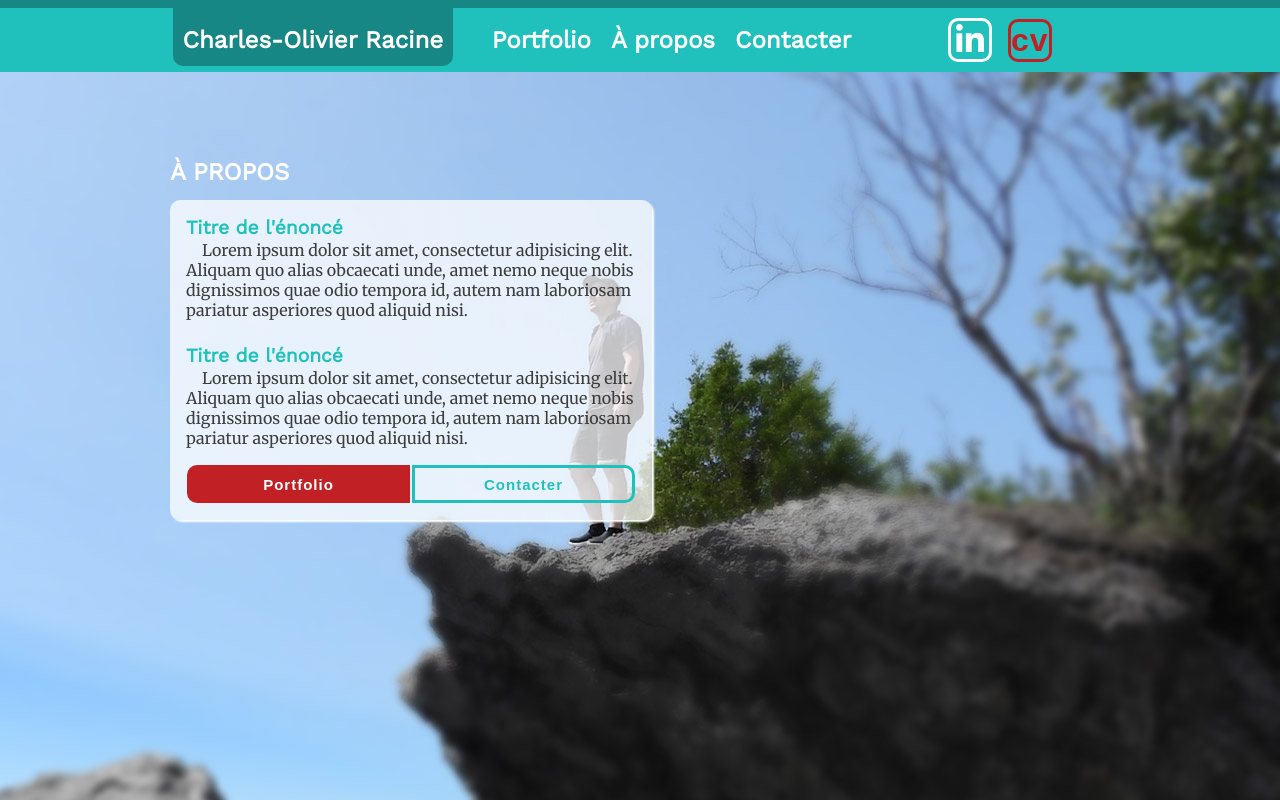
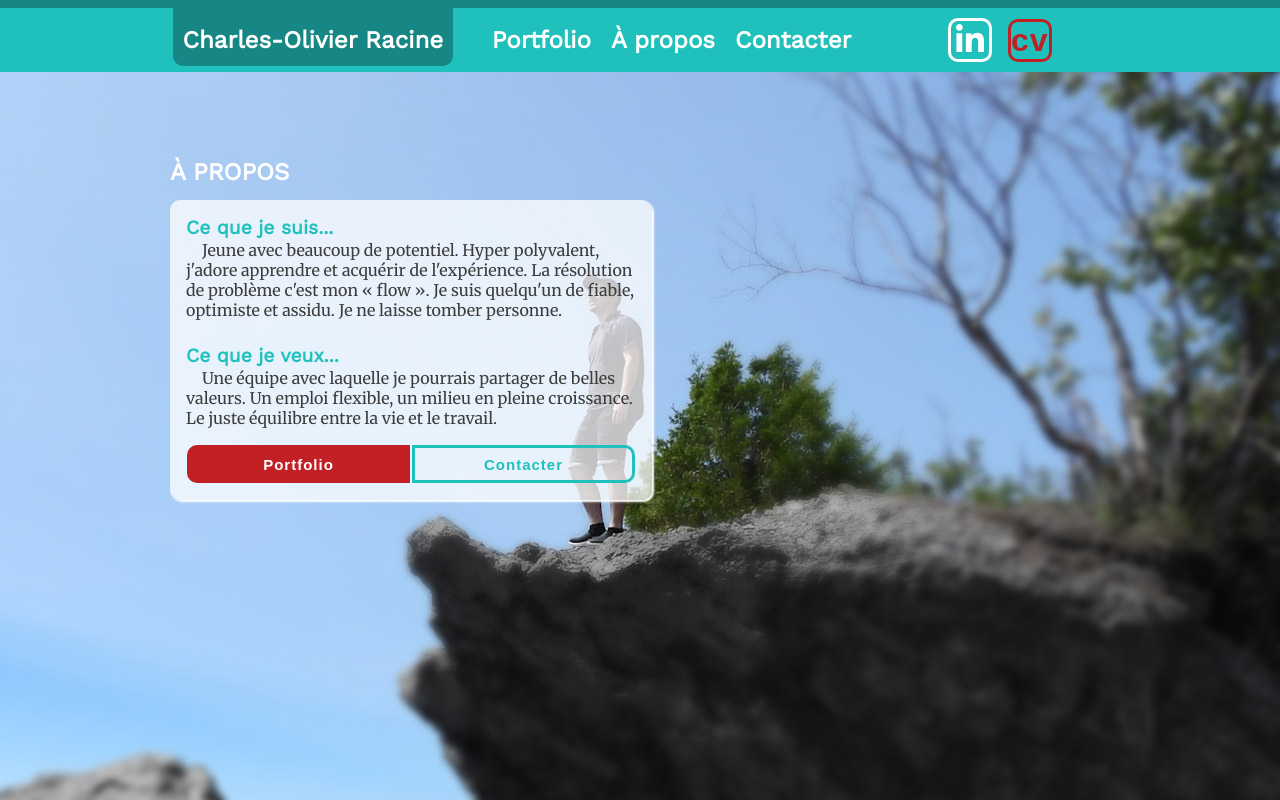
Before and after one commit to charloracine/pfolio-racc, a React (Create React App) app: page /about in a window 1280 px wide. Built offline with nearby package versions, Linux system fonts and the light colour scheme.

Commit message:
ajout et corrections de textes

```diff
--- a/src/components/Pages/About.js
+++ b/src/components/Pages/About.js
@@ -30,29 +30,23 @@ const About = ({ endroit, setEndroit }) => {
           }
         >
           <Column dir="column">
-            <TypoH2 color={colors.primary}>Titre de l'énoncé</TypoH2>
+            <TypoH2 color={colors.primary}>Ce que je suis...</TypoH2>
             <Body1
               color={
                 width < parseInt(size.laptopL) ? colors.dark : colors.white
               }
             >
-              Lorem ipsum dolor sit amet, consectetur adipisicing elit. Aliquam
-              quo alias obcaecati unde, amet nemo neque nobis dignissimos quae
-              odio tempora id, autem nam laboriosam pariatur asperiores quod
-              aliquid nisi.
+              Jeune avec beaucoup de potentiel. Hyper polyvalent, j'adore apprendre et acquérir de l'expérience. La résolution de problème c'est mon « flow ». Je suis quelqu'un de fiable, optimiste et assidu. Je ne laisse tomber personne.
             </Body1>
           </Column>
           <Column dir="column" pdt="0.5em">
-            <TypoH2 color={colors.primary}>Titre de l'énoncé</TypoH2>
+            <TypoH2 color={colors.primary}>Ce que je veux...</TypoH2>
             <Body1
               color={
                 width < parseInt(size.laptopL) ? colors.dark : colors.white
               }
             >
-              Lorem ipsum dolor sit amet, consectetur adipisicing elit. Aliquam
-              quo alias obcaecati unde, amet nemo neque nobis dignissimos quae
-              odio tempora id, autem nam laboriosam pariatur asperiores quod
-              aliquid nisi.
+              Une équipe avec laquelle je pourrais partager de belles valeurs. Un emploi flexible, un milieu en pleine croissance. Le juste équilibre entre la vie et le travail.
             </Body1>
           </Column>
           <ButtonGroup>
--- a/src/components/Project/ProjectDetail.js
+++ b/src/components/Project/ProjectDetail.js
@@ -71,8 +71,7 @@ const ProjectDetail = ({
             overflowY="scroll"
           >
             <Column>
-              {/* DOIT REVENIR A 0 LORSQUE CAHNGE PROJET, OVERFFLOW X EN MOBILE*/}
-              <Carousel color="black" showThumbs={false}>
+              <Carousel color="black" showThumbs={false} infiniteLoop={true}>
                 {images.map(({ file, name }) => (
                   <div>
                     <img
--- a/src/data/data.json
+++ b/src/data/data.json
@@ -44,7 +44,7 @@
         "id": 1,
         "nom": "Plantager",
         "cours": "Web",
-        "resume": "Simulation d'une plateforme d'échange et de vente de culture agricoles. Création d'un profil utilisateur, gestion d'un potager et de ses plants. Gestion de vente et échange entre utilisateur.",
+        "resume": "Simulation d'une plateforme d'échange et de vente de culture agricoles. Création d'un profil utilisateur, gestion d'un potager et de ses plants. Gestion de vente et échange entre utilisateurs.",
         "tech": [
             "Laravel",
             "JavaScript",
@@ -160,7 +160,7 @@
         "id": 4,
         "nom": "Agrotourisme",
         "cours": "Web",
-        "resume": "Un projet du cours d'élément d'intéractivité, un cours d'ergonomie. Le devis est très stricte et simule le marché du travail.",
+        "resume": "Un projet du cours d'élément d'interactivité, un cours d'ergonomie. Le devis est très strict et simule le marché du travail.",
         "tech": [
             "Axure RP 9",
             "Illustrator"
@@ -198,7 +198,7 @@
         "id": 5,
         "nom": "Jello Veto",
         "cours": "Web",
-        "resume": "Premier « one page » concrêt en HTML 5 & CSS 3 pour le cours de Web 2. (Première année)",
+        "resume": "Ma première fierté en HTML 5 & CSS 3 pour le cours de Web 2. (Première année)",
         "tech": [
             "HTML 5",
             "CSS 3"
```
